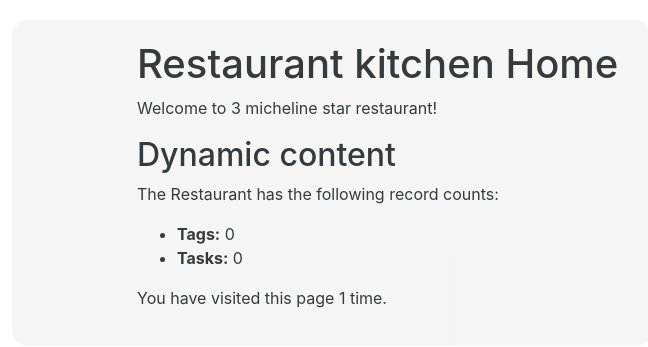
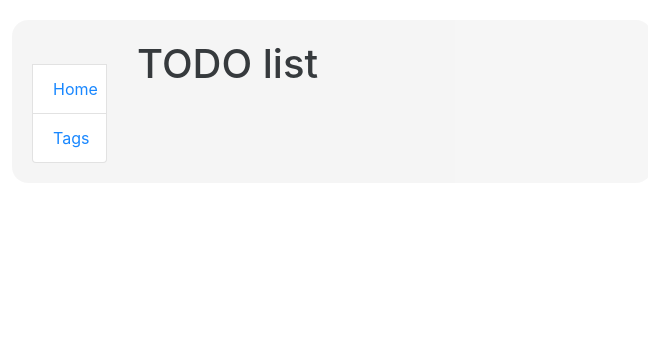
Before and after one commit to Andriy-Makarenko/Todo-List, a Django app: page / in a window 1280 px wide. Shown: the top 347 px of the page, without its empty margins (308-956 px from the left). Run offline with Django 4.2, Linux system fonts and the light colour scheme; data that the repository does not hold is empty.

Commit message:
Start Home page

```diff
--- a/templates/base.html
+++ b/templates/base.html
@@ -19,9 +19,9 @@
     <div class="row">
         <div class="col-sm-2">
 
-{#            {% block sidebar %}#}
-{#                {% include "includes/sidebar.html" %}#}
-{#            {% endblock %}#}
+            {% block sidebar %}
+                {% include "includes/sidebar.html" %}
+            {% endblock %}
 
         </div>
         <div class="col-sm-10">
--- /dev/null
+++ b/templates/includes/sidebar.html
@@ -0,0 +1,8 @@
+<ul class="sidebar-nav list-group">
+
+  <br>
+
+  <li class="list-group-item"><a href="{% url 'tasks:index' %}">Home</a></li>
+  <li class="list-group-item"><a href="{% url 'tasks:index' %}">Tags</a></li>
+
+</ul>
--- a/templates/tasks/index.html
+++ b/templates/tasks/index.html
@@ -1,17 +1,8 @@
 {% extends "base.html" %}
 
 {% block content %}
-    <h1>Restaurant kitchen Home</h1>
-    <p>Welcome to 3 micheline star restaurant!</p>
-    <h2>Dynamic content</h2>
-    <p>The Restaurant has the following record counts:</p>
-    <ul>
-        <li><strong>Tags:</strong> {{ num_tag }}</li>
-        <li><strong>Tasks:</strong> {{ num_task }}</li>
-    </ul>
+    <h1>TODO list</h1>
 
-    <p>You have visited this page
-        {{ num_visits }} time{{ num_visits|pluralize }}.
-    </p>
+
 
 {% endblock %}
```
Also changed, not shown: tasks/views.py (+7 -0 lines).
